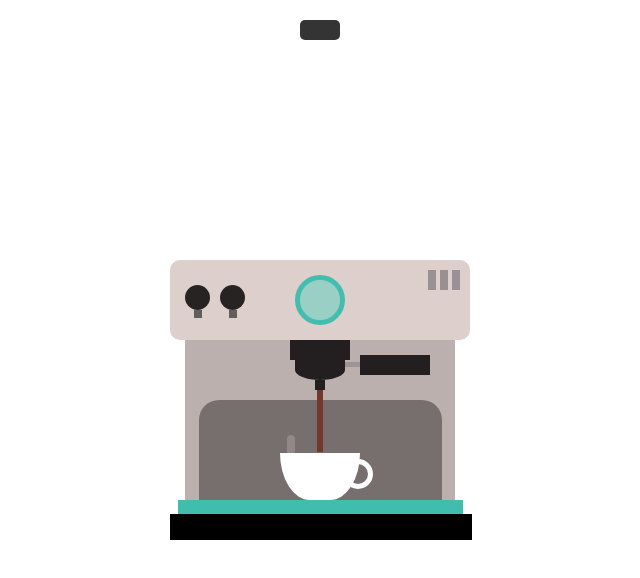
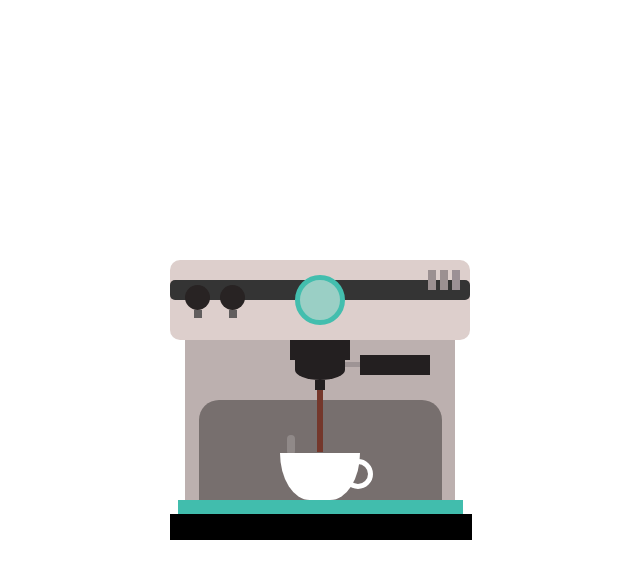
Before and after one commit to 5h0ov/Coffee-Machine-Animation, a website: page index.html in a window 1280 px wide. Shown: the whole page, without its empty margins (320-960 px from the left). Drawn offline with Linux system fonts and the light colour scheme.

Commit message:
Update index.html

```diff
--- a/index.html
+++ b/index.html
@@ -4,12 +4,13 @@
     <meta charset="UTF-8" />
     <meta name="viewport" content="width=device-width, initial-scale=1.0" />
     <meta http-equiv="X-UA-Compatible" content="ie=edge" />
-    <title>Document</title>
+    <title>Coffee Machine</title>
     <link rel="stylesheet" href="./styles.css" />
   </head>
   <body>
     <div class="container">
       <div class="coffee-header">
+        <div class="coffee-button"></div>
         <div class="coffee-header__buttons coffee-header__button-one"></div>
         <div class="coffee-header__buttons coffee-header__button-two"></div>
         <div class="coffee-header__display">
@@ -32,7 +33,7 @@
       </div>
       <div class="coffee-footer"></div>
     </div>
-    <button class="coffee-button"></button>
+
     <script src="script.js"></script>
   </body>
 </html>
```
